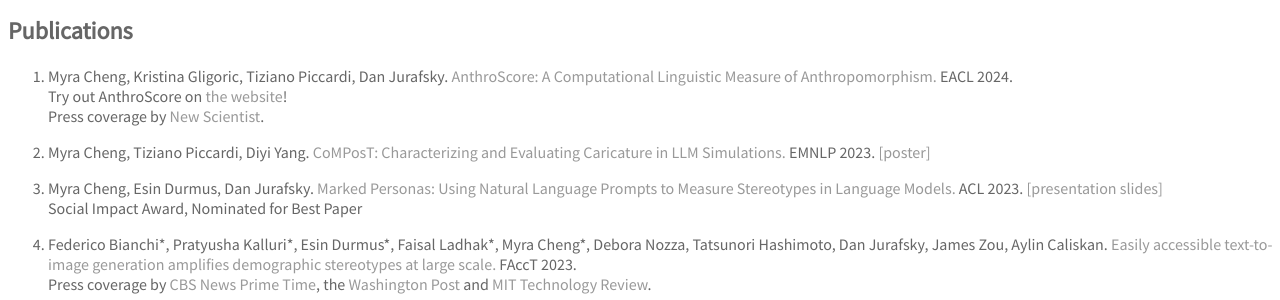
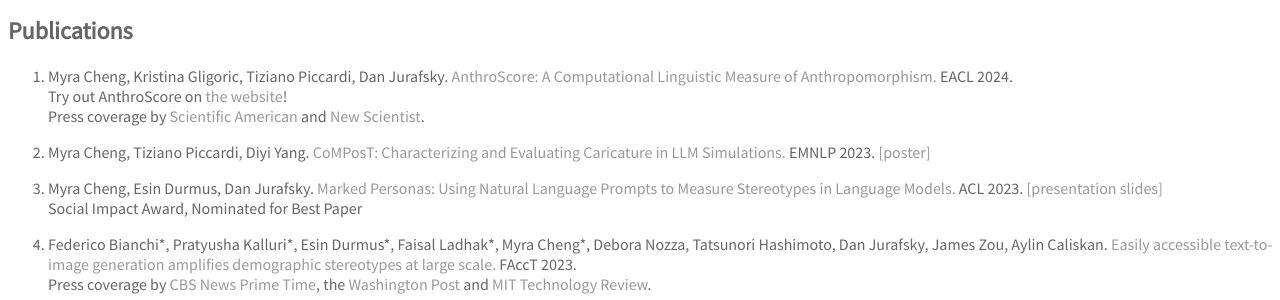
Before and after one commit to myracheng/myracheng.github.io, a Jekyll site: the page built from research.md, in a window 1280 px wide. Shown: the part 257-557 px from the top of the page. Built offline with Jekyll 4.4.1, drawn with Linux system fonts in a browser that asks for light colours; some web fonts are replaced; our own code applies the rules of GitHub Pages for plain Markdown files.

Commit message:
Update research.md

```diff
--- a/research.md
+++ b/research.md
@@ -2,7 +2,7 @@
 
 1. Myra Cheng, Kristina Gligoric, Tiziano Piccardi, Dan Jurafsky. [AnthroScore: A Computational Linguistic Measure of Anthropomorphism.](https://arxiv.org/pdf/2402.02056.pdf) EACL 2024.
 <span class="subline">Try out AnthroScore on <a href="http://anthroscore.stanford.edu/">the website</a>!
-Press coverage by [New Scientist](https://www.newscientist.com/article/2417992-researchers-increasingly-view-tech-as-having-human-like-qualities/).</span>
+Press coverage by [Scientific American](https://www.scientificamerican.com/article/can-ai-replace-human-research-participants-these-scientists-see-risks/) and [New Scientist](https://www.newscientist.com/article/2417992-researchers-increasingly-view-tech-as-having-human-like-qualities/).</span>
 
 3. Myra Cheng, Tiziano Piccardi, Diyi Yang. [CoMPosT: Characterizing and Evaluating Caricature in LLM Simulations.](https://arxiv.org/pdf/2310.11501.pdf) EMNLP 2023. <span class="subline">[[poster]](compost_poster.pdf)</span>
 
```
